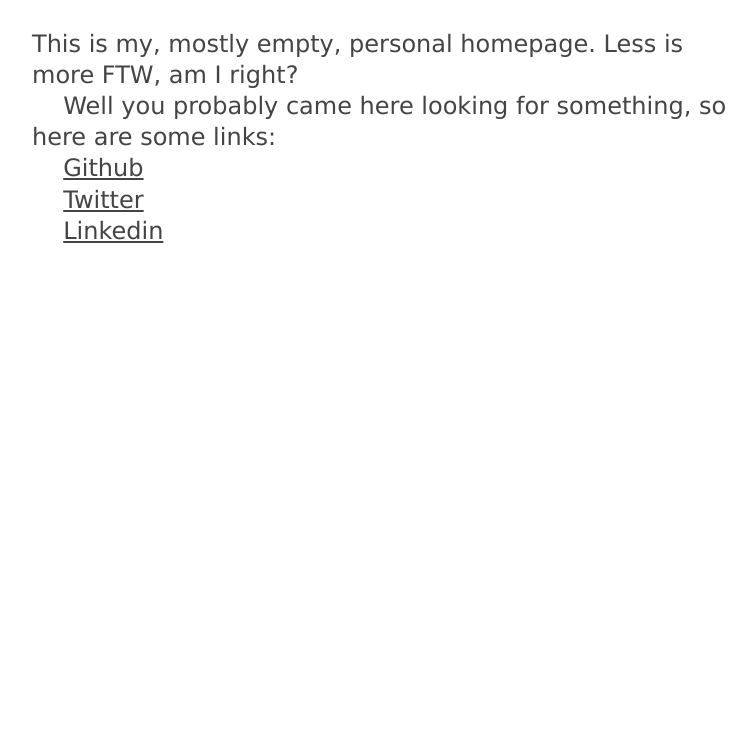
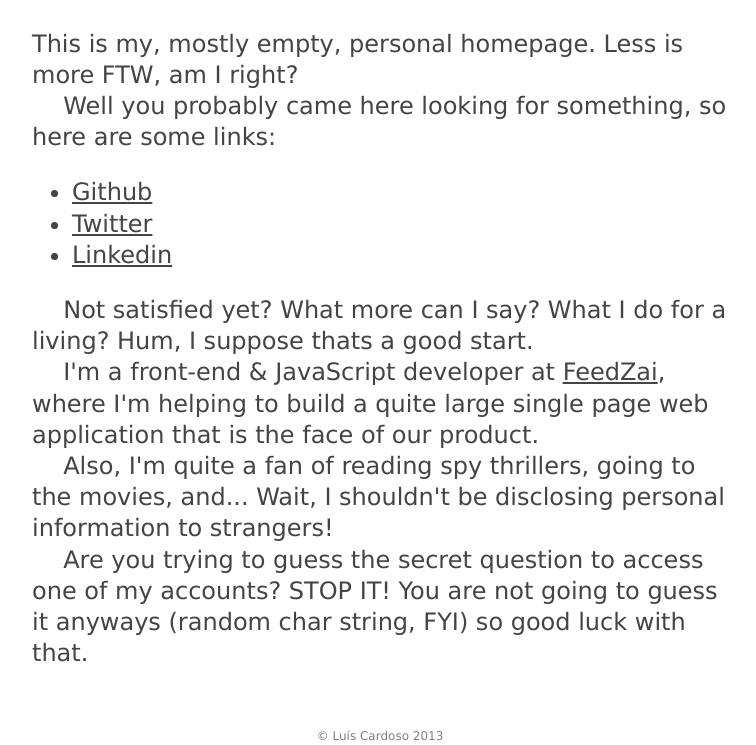
Before and after one commit to lfac-pt/lfac-pt.github.io, a plain HTML site: page index.html in a window 1280 px wide. Shown: the part 98-843 px from the top of the page, without its empty margins (260-1016 px from the left). Before the commit the page ends 800 px from the top, so only its background shows below. Drawn offline with Linux system fonts and the light colour scheme.

Commit message:
Adds some more content

```diff
--- a/css/main.css
+++ b/css/main.css
@@ -137,7 +137,11 @@ p + p {
     text-align: left;
 }
 
-
+footer {
+    margin-top: 5em;
+    color: grey;
+    font-size: 0.5em;
+}
 
 
 
--- a/index.html
+++ b/index.html
@@ -1,13 +1,10 @@
 <!DOCTYPE html>
-<!--[if lt IE 7]>      <html class="no-js lt-ie9 lt-ie8 lt-ie7"> <![endif]-->
-<!--[if IE 7]>         <html class="no-js lt-ie9 lt-ie8"> <![endif]-->
-<!--[if IE 8]>         <html class="no-js lt-ie9"> <![endif]-->
-<!--[if gt IE 8]><!--> <html class="no-js"> <!--<![endif]-->
+<html>
     <head>
         <meta charset="utf-8">
         <meta http-equiv="X-UA-Compatible" content="IE=edge,chrome=1">
         <title>Luís Cardoso</title>
-        <meta name="description" content="">
+        <meta name="description" content="Homepage of Luís Cardoso">
         <meta name="viewport" content="width=device-width">
 
         <!-- Place favicon.ico and apple-touch-icon.png in the root directory -->
@@ -16,20 +13,27 @@
         <link rel="stylesheet" href="css/main.css">
     </head>
     <body>
-        <!--[if lt IE 7]>
-            <p class="chromeframe">You are using an <strong>outdated</strong> browser. Please <a href="http://browsehappy.com/">upgrade your browser</a> or <a href="http://www.google.com/chromeframe/?redirect=true">activate Google Chrome Frame</a> to improve your experience.</p>
-        <![endif]-->
-
         <div class="main">
             <h1>Hi stranger!</h1>
 
             <p>This is my, mostly empty, personal homepage. Less is more FTW, am I right?</p>
             <p>Well you probably came here looking for something, so here are some links:</p>
-            <p><a href="https://github.com/lfac-pt">Github</a></p>
-            <p><a href="https://twitter.com/lfacpt">Twitter</a></p>
-            <p><a href="http://pt.linkedin.com/in/lfacc">Linkedin</a></p>
+            <p>
+                <ul>
+                    <li><a href="https://github.com/lfac-pt">Github</a></li>
+                    <li><a href="https://twitter.com/lfacpt">Twitter</a></li>
+                    <li><a href="http://pt.linkedin.com/in/lfacc">Linkedin</a></li>
+                </ul>
+            </p>
+            <p>Not satisfied yet? What more can I say? What I do for a living? Hum, I suppose thats a good start.</p>
+            <p>I'm a front-end &amp; JavaScript developer at <a href="http://www.feedzai.com/">FeedZai</a>, where I'm helping to build a quite large single page web application that is the face of our product.</p>
+            <p>Also, I'm quite a fan of reading spy thrillers, going to the movies, and... Wait, I shouldn't be disclosing personal information to strangers!</p>
+            <p>Are you trying to guess the secret question to access one of my accounts? STOP IT! You are not going to guess it anyways (random char string, FYI) so good luck with that.</p>
         </div>
 
+        <footer>
+            &copy; Luís Cardoso 2013
+        </footer>
 
         <!-- Google Analytics: change UA-XXXXX-X to be your site's ID.
         <script>
```
